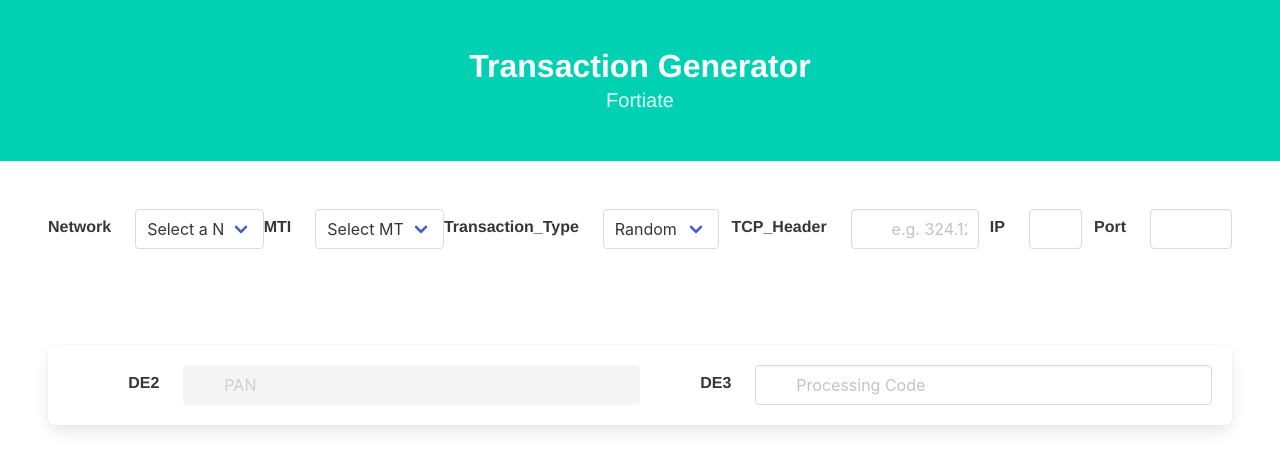
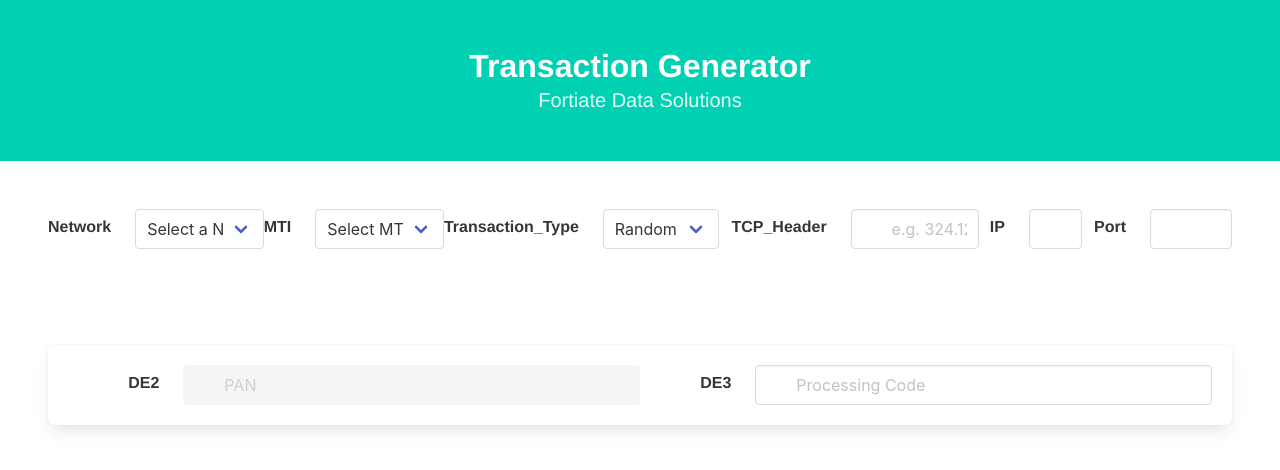
Before and after one commit to AmodD/simulator-ui, a Vue app: page /#/ in a window 1280 px wide. Shown: the top 470 px of the page. Built offline with nearby package versions, Linux system fonts and the light colour scheme.

Commit message:
testing change & imagedefinitions name change

```diff
--- a/imagedefinitions.json
+++ b/imagedefinitions.json
@@ -1,6 +1,6 @@
 [
     {
-        "name": "latest",
+        "name": "generator",
         "imageUri": "318550974018.dkr.ecr.us-east-1.amazonaws.com/generator:latest"
     }
 ]
--- a/src/views/Generator.vue
+++ b/src/views/Generator.vue
@@ -8,7 +8,7 @@
 	        Transaction Generator
 	      </h1>
 	      <h2 class="subtitle">
-		      Fortiate
+		      Fortiate Data Solutions
 	      </h2>
 	    </div>
 	 </div>
```
